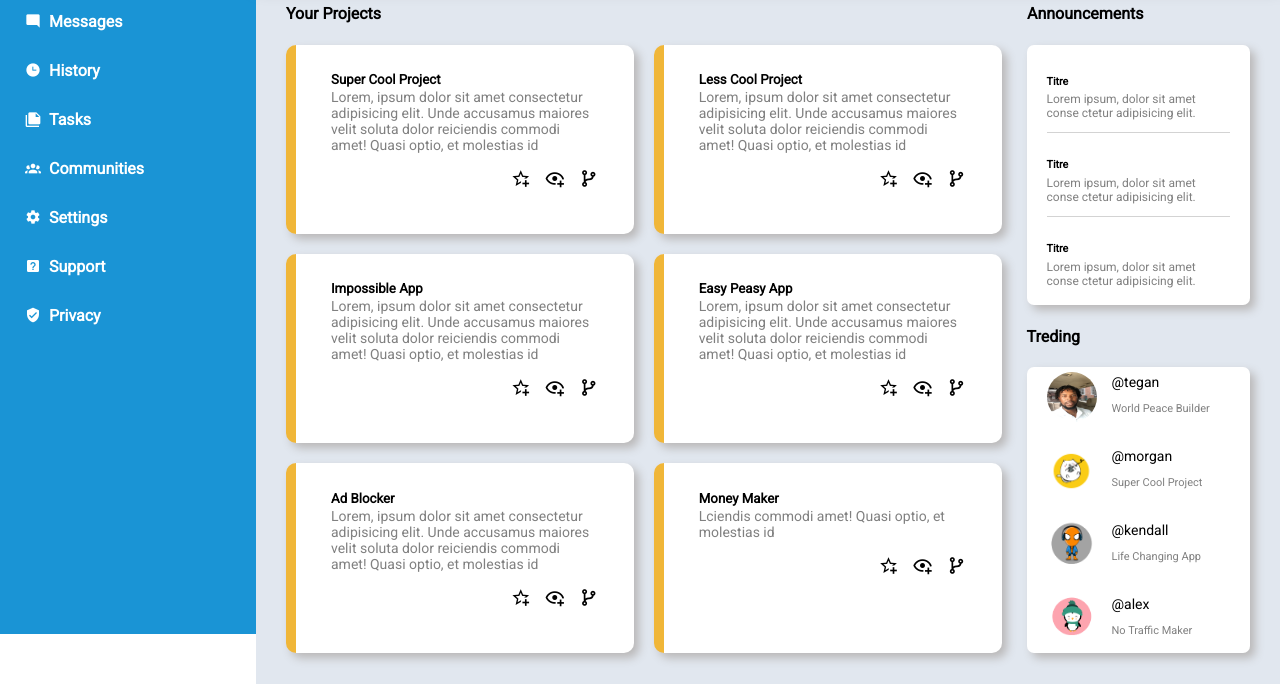
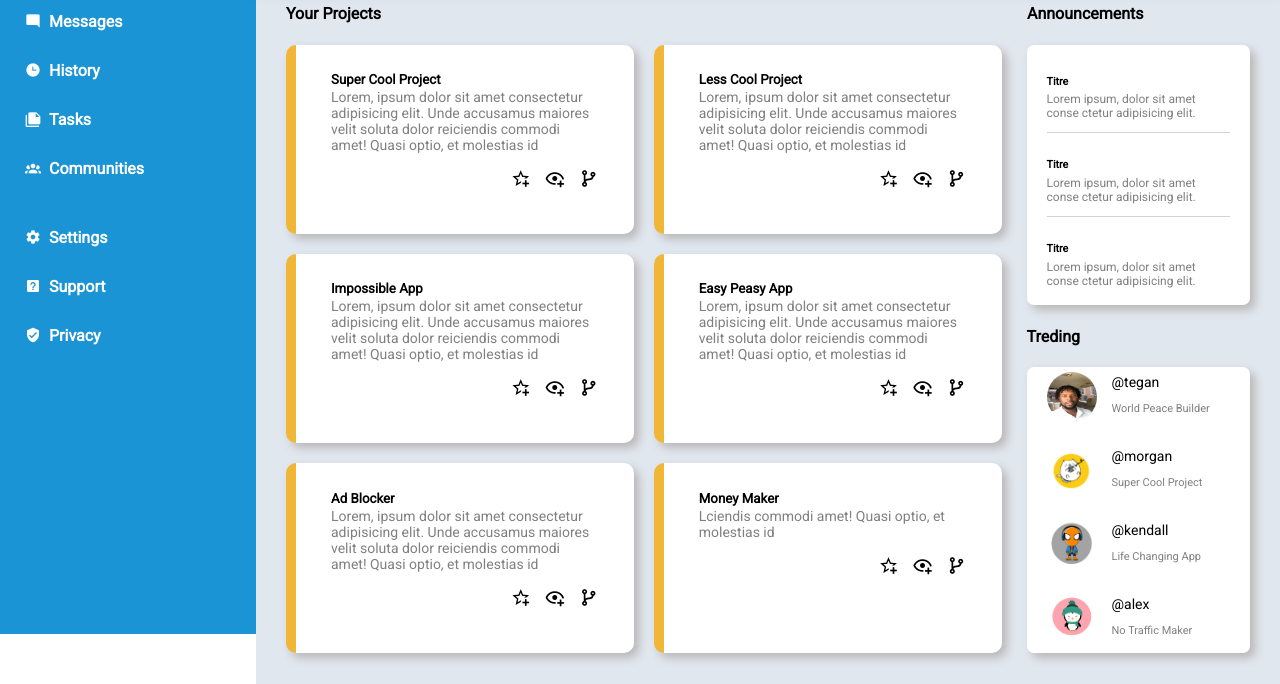
Before and after one commit to alexissengangabo07/dashboard-project, a plain HTML site: page index.html in a window 1280 px wide. Shown: the part 166-850 px from the top of the page. Drawn offline with Linux system fonts and the light colour scheme.

Commit message:
style offset settings menu

```diff
--- a/style.css
+++ b/style.css
@@ -260,6 +260,10 @@ body {
     transition: all 1s ease;
 }
 
+.sidebar-links>li:nth-of-type(7) {
+    margin-top: 20px;
+}
+
 .sidebar-links>li:hover {
     background-color: rgb(3, 84, 128);
     border-left: 7px solid white;
```
